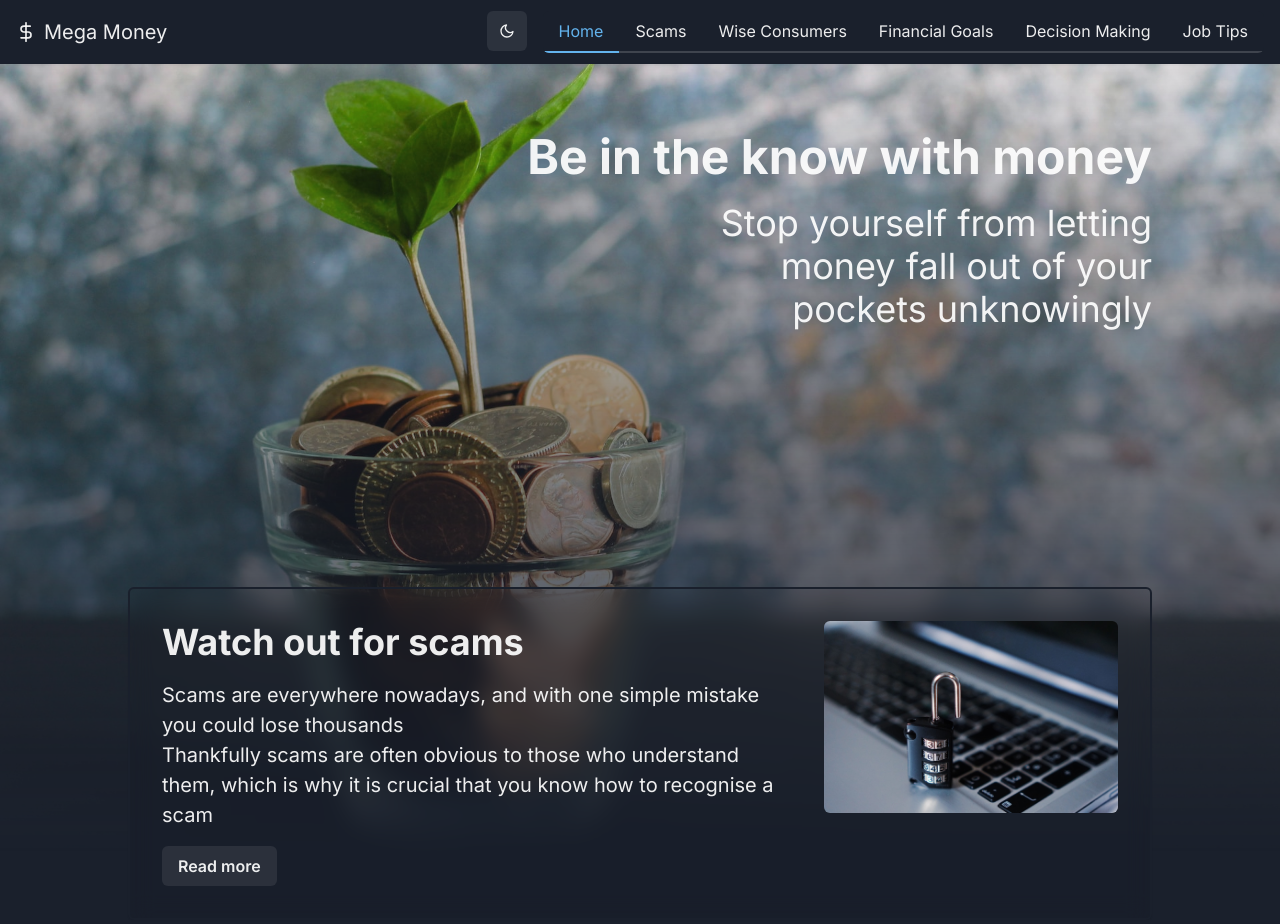
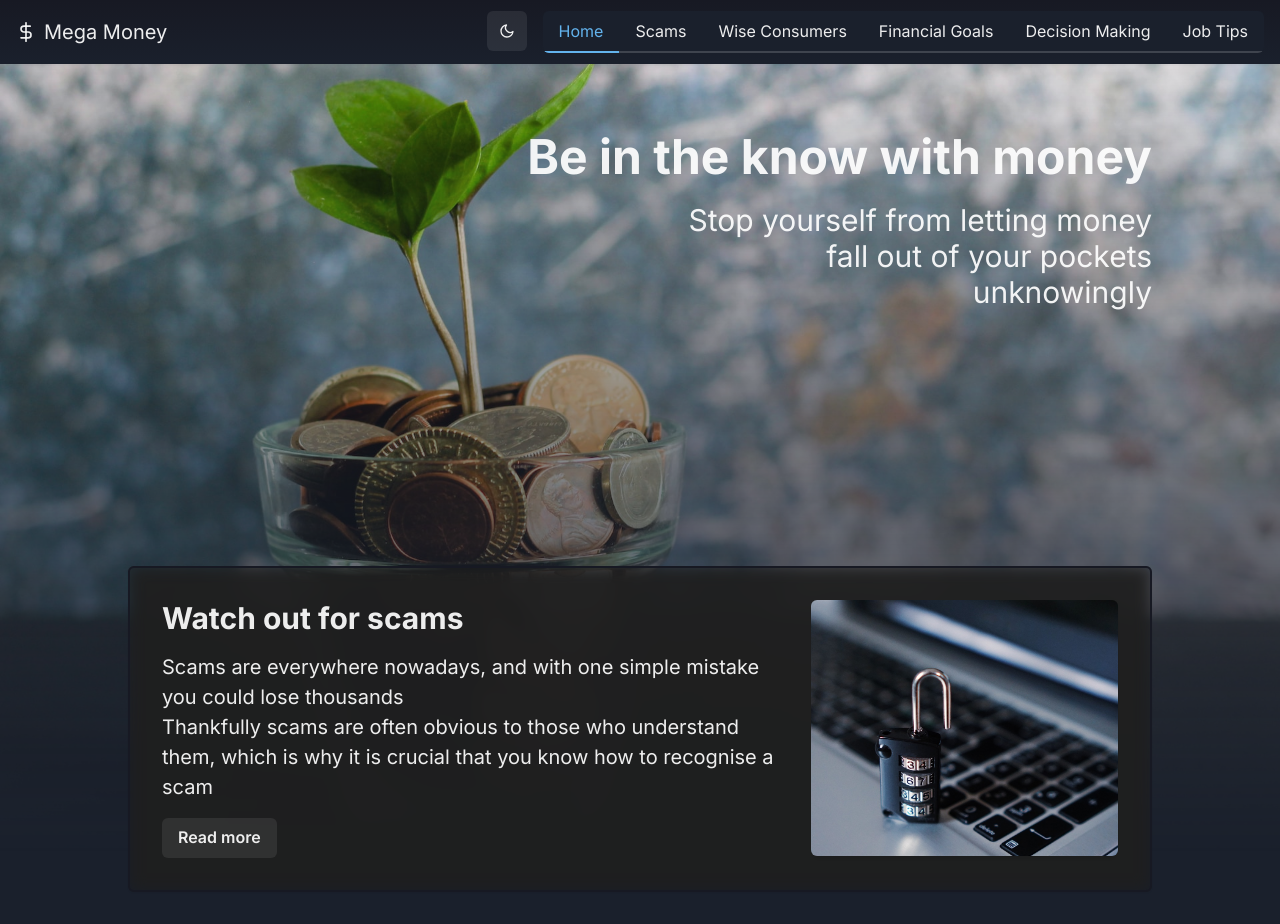
Before and after one commit to Jamzy01/megamoney, a React (Vite) app: page / in a window 1280 px wide. Shown: the top 924 px of the page. Built offline with nearby package versions, Linux system fonts and the light colour scheme.

Commit message:
Updated the home page

```diff
--- a/src/components/card/informationalCard.css
+++ b/src/components/card/informationalCard.css
@@ -1,3 +1,7 @@
+.informational-card {
+    -webkit-tap-highlight-color: transparent;
+}
+
 .informational-card::after {
     content: "";
     position: absolute;
--- a/src/components/pageHeading/pageSubHeading.jsx
+++ b/src/components/pageHeading/pageSubHeading.jsx
@@ -3,7 +3,11 @@ import React from "react";
 
 function PageSubHeading({ children, ...rest }) {
   return (
-    <Heading textAlign={{ base: "center", sm: "center", md: "left" }} {...rest}>
+    <Heading
+      fontSize={{ base: "lg", sm: "xl", md: "3xl" }}
+      textAlign={{ base: "center", sm: "center", md: "left" }}
+      {...rest}
+    >
       {children}
     </Heading>
   );
--- a/src/components/topbar/topbar.jsx
+++ b/src/components/topbar/topbar.jsx
@@ -58,13 +58,16 @@ function Topbar() {
     <Box
       position="sticky"
       top={0}
-      zIndex={9999}
+      zIndex={1000}
       display="flex"
       justifyContent="space-between"
       paddingX="4"
       alignItems="center"
       height="16"
-      bgColor={useColorModeValue("white", "gray.800")}
+      bg={useColorModeValue(
+        "white",
+        "linear-gradient(0deg, var(--chakra-colors-gray-800), var(--chakra-colors-gray-900))"
+      )}
       shadow="sm"
     >
       <Text
--- a/src/pages/decisionMaking/decisionMaking.jsx
+++ b/src/pages/decisionMaking/decisionMaking.jsx
@@ -42,7 +42,7 @@ function DecisionMakingStep({ number, title, below, ...rest }) {
           borderStyle="solid"
           borderColor={useColorModeValue("blue.100", "blue.800")}
           borderWidth="2px"
-          shadow="2xl"
+          shadow="sm"
         >
           <Text fontSize="3xl" fontWeight="light">
             {number}
@@ -69,7 +69,7 @@ function DecisionMakingStep({ number, title, below, ...rest }) {
           borderStyle="solid"
           borderColor={useColorModeValue("blue.100", "blue.800")}
           borderWidth="2px"
-          shadow="2xl"
+          shadow="sm"
         >
           <Text fontSize="2xl" fontWeight="light">
             {number}
@@ -95,7 +95,7 @@ function DecisionMakingStepDesc({ title, desc }) {
     <GridItem
       bg={useColorModeValue("white", "blackAlpha.200")}
       borderRadius="md"
-      shadow={{ base: "sm", sm: "sm", lg: "md" }}
+      shadow={{ base: "md", sm: "md", lg: "md" }}
       padding="6"
       display="flex"
       flexDirection="column"
@@ -129,7 +129,7 @@ function DecisionMaking() {
         position="relative"
         display="flex"
         alignItems="center"
-        paddingX="4"
+        paddingX={{ base: 0, sm: 0, xl: "4" }}
       >
         <Box
           display={{ base: "none", sm: "none", xl: "initial" }}
@@ -147,7 +147,6 @@ function DecisionMaking() {
           gap="4"
           templateColumns={{ base: "", sm: "", xl: "repeat(6, 1fr)" }}
           templateRows={{ base: "", sm: "", xl: "repeat(2, 1fr)" }}
-          padding={{ base: "4", sm: "4", md: 0 }}
         >
           <DecisionMakingStep
             colStart={1}
@@ -193,7 +192,12 @@ function DecisionMaking() {
       <Grid
         marginTop="16"
         gap="8"
-        templateColumns={{ base: "1fr", sm: "1fr", lg: "repeat(3, 1fr)" }}
+        templateColumns={{
+          base: "1fr",
+          sm: "1fr",
+          md: "repeat(2, 1fr)",
+          xl: "repeat(3, 1fr)",
+        }}
       >
         <DecisionMakingStepDesc
           title="Identify the problem"
--- a/src/pages/home/home.jsx
+++ b/src/pages/home/home.jsx
@@ -20,6 +20,8 @@ function Home() {
   return (
     <PageSetup position="relative">
       <Image
+        opacity={useColorModeValue(0.7, 1)}
+        width="100%"
         className="home-bg"
         position="absolute"
         src={moneypot}
@@ -32,33 +34,42 @@ function Home() {
       <Box
         right={0}
         display="flex"
-        alignItems="flex-end"
+        alignItems={{ base: "center", sm: "center", xl: "flex-end" }}
         flexDirection="column"
       >
-        <PageHeading textAlign="right">Be in the know with money</PageHeading>
-        <PageSubHeading textAlign="right" fontWeight="400" maxWidth="50%">
+        <PageHeading textAlign={{ base: "center", sm: "center", xl: "right" }}>
+          Be in the know with money
+        </PageHeading>
+        <PageSubHeading
+          textAlign={{ base: "center", sm: "center", xl: "right" }}
+          fontWeight="400"
+          maxWidth={{ base: null, sm: null, md: "70%", xl: "50%" }}
+        >
           Stop yourself from letting money fall out of your pockets unknowingly
         </PageSubHeading>
       </Box>
       <Box
-        marginTop="64"
+        marginTop={{ base: "8", sm: "8", md: "16", xl: "64" }}
         bg="blackAlpha.50"
         shadow="sm"
-        backdropFilter="blur(12px)"
-        borderColor="gray.800"
+        backdropFilter={`blur(8px) contrast(20%) brightness(${useColorModeValue(
+          167,
+          30
+        )}%)`}
+        borderColor={useColorModeValue("whiteAlpha.300", "gray.900")}
         borderStyle="solid"
         borderWidth="2px"
         borderRadius="md"
         padding="8"
         display="flex"
-        flexDirection="row"
+        flexDirection={{ base: "column", sm: "column", md: "row" }}
         gap="8"
       >
         <Box
           display="flex"
           flexDirection="column"
           justifyContent="space-between"
-          alignItems="start"
+          alignItems={{ base: "center", sm: "center", md: "flex-start" }}
         >
           <Box>
             <PageSubHeading>Watch out for scams</PageSubHeading>
@@ -74,9 +85,11 @@ function Home() {
           <Button>Read more</Button>
         </Box>
         <Image
-          width="50%"
-          height="48"
+          aspectRatio={{ base: 16 / 9, sm: 16 / 9, md: 6 / 5 }}
+          flex={1}
+          height="64"
           borderRadius="md"
+          shadow="md"
           objectFit="cover"
           src={computerpadlock}
         />
```
